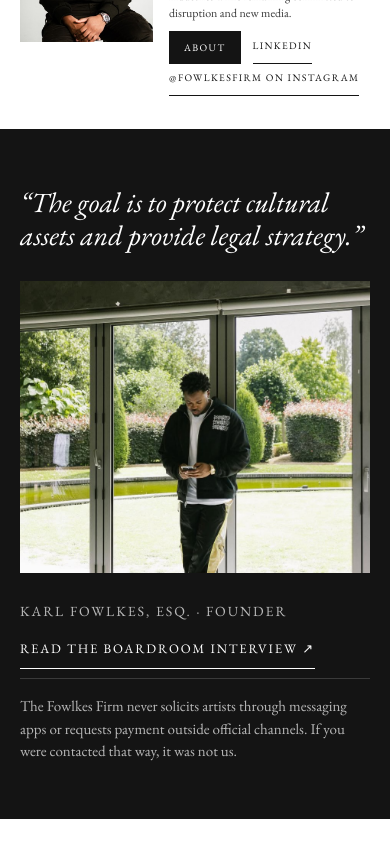
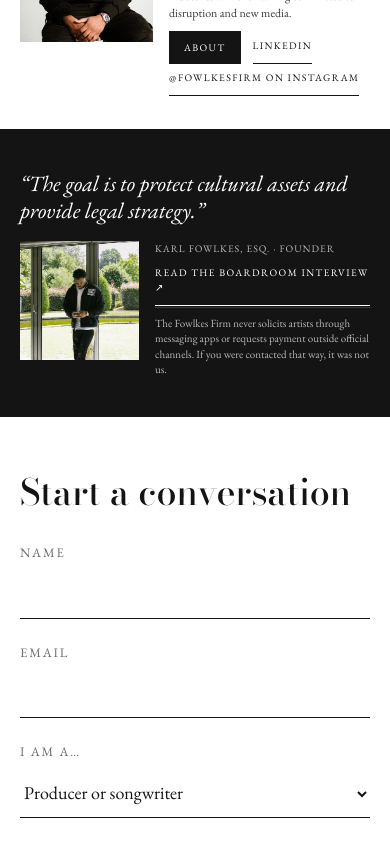
Before and after one commit to josuekenge/fowlkes-firm, a React (Vite) app: page / in a window 390 px wide. Shown: the part 2200-3044 px from the top of the page. Built offline with nearby package versions, Linux system fonts and the light colour scheme.

Commit message:
Quote section: smaller quote, photo beside byline on phones

```diff
--- a/src/index.css
+++ b/src/index.css
@@ -730,3 +730,14 @@
   .founder .copy .btn { min-height: 0; padding: 8px 14px; font-size: 10px; }
   .founder .copy .link { font-size: 10px; }
 }
+
+/* phones: quote section compact, small photo beside the byline */
+@media (max-width: 600px) {
+  .contact .quote { display: grid; grid-template-columns: 34% minmax(0, 1fr); gap: 16px; align-items: start; padding: 40px var(--gutter); }
+  .contact .quote p.q { grid-column: 1 / -1; font-size: 22px; line-height: 1.25; }
+  .contact .quote-portrait img { aspect-ratio: 1; transform: scale(1.6); transform-origin: 50% 62%; object-position: center 58%; }
+  .contact .quote > div { gap: 8px !important; min-width: 0; }
+  .contact .quote .who { font-size: 10px; letter-spacing: .1em; }
+  .contact .quote .link { font-size: 10px; }
+  .contact .quote .note { font-size: 11px; line-height: 1.4; padding-top: 8px; }
+}
```
